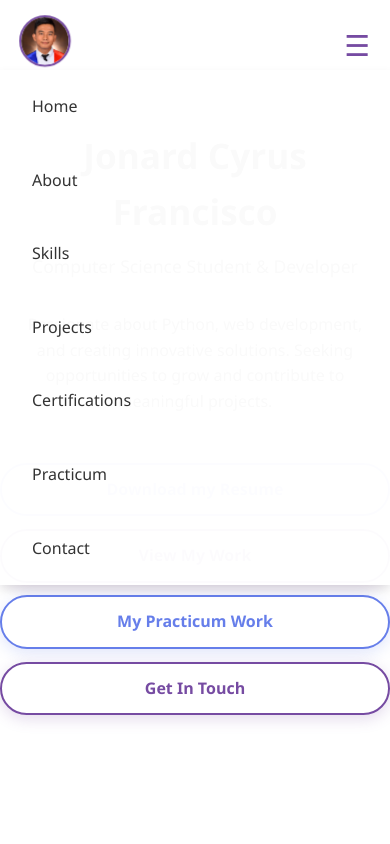
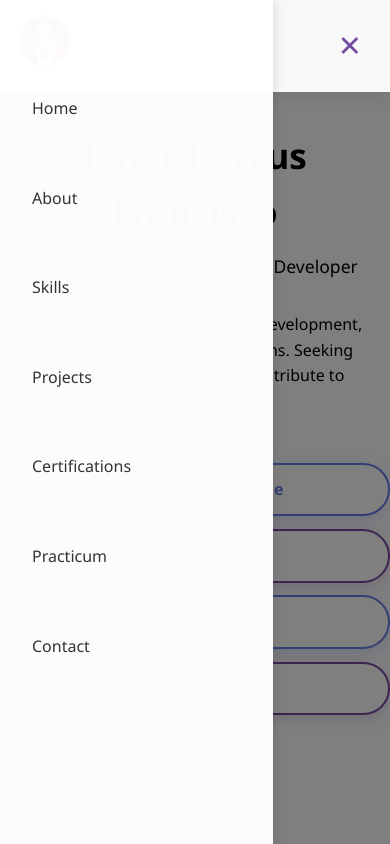
Before and after one commit to Jonard14/MyWebsitePortfolio, a plain HTML site: page index.html in a window 390 px wide. Both pictures are taken after a click on the button "Toggle menu". Shown: the top 844 px of the page. Drawn offline with Linux system fonts and the light colour scheme.

Commit message:
fix hamburger button

```diff
--- a/css/components.css
+++ b/css/components.css
@@ -1,4 +1,4 @@
-/* Mobile Menu Button */
+/* Mobile Menu Styles */
 .mobile-menu-btn {
   display: none;
   background: none;
@@ -6,34 +6,65 @@
   font-size: 1.8rem;
   cursor: pointer;
   color: #764ba2;
+  padding: 0.5rem;
 }
 
 @media (max-width: 768px) {
   .mobile-menu-btn {
     display: block;
+    z-index: 1001;
   }
 
   .nav-links {
-    display: none;
+    position: fixed;
+    top: 0;
+    left: -100%;
+    width: 70%;
+    height: 100vh;
+    background: rgba(255, 255, 255, 0.98);
     flex-direction: column;
-    position: absolute;
-    top: 70px;
-    left: 0;
-    width: 100%;
-    background: rgba(255, 255, 255, 0.98);
-    padding: 1rem 0;
-    box-shadow: 0 5px 10px rgba(0,0,0,0.1);
+    padding: 5rem 2rem;
+    transition: left 0.3s ease;
+    z-index: 1000;
+    box-shadow: 2px 0 10px rgba(0,0,0,0.1);
   }
 
   .nav-links.active {
-    display: flex;
+    left: 0;
   }
 
   .nav-links li {
-    padding: 0.5rem 2rem;
+    margin: 1rem 0;
   }
 }
 
+/* Overlay when menu is open */
+.menu-overlay {
+  display: none;
+  position: fixed;
+  top: 0;
+  left: 0;
+  width: 100%;
+  height: 100%;
+  background: rgba(0,0,0,0.5);
+  z-index: 999;
+}
+
+.menu-overlay.active {
+  display: block;
+}
+/* Better touch feedback */
+.btn, .project-card, .skill-card {
+  transition: transform 0.2s ease;
+}
+
+.btn:active, .project-card:active, .skill-card:active {
+  transform: scale(0.96);
+}
+
+.social-link:active {
+  transform: scale(0.9);
+}
 
 
 
--- a/index.html
+++ b/index.html
@@ -16,7 +16,7 @@
             <div class="logo">
                 <img src="img/profile.jpg" alt="Jonard Cyrus Francisco" class="profile-logo">
             </div>
-            <button class="mobile-menu-btn">☰</button>
+            <button class="mobile-menu-btn" aria-label="Toggle menu">☰</button>
             <ul class="nav-links">
                 <li><a href="index.html">Home</a></li>
                 <li><a href="#about">About</a></li>
--- a/js/main.js
+++ b/js/main.js
@@ -1,21 +1,36 @@
 // main.js
 
-// Mobile menu toggle
-const mobileMenuBtn = document.querySelector('.mobile-menu-btn');
+// Mobile menu functionality
+document.addEventListener('DOMContentLoaded', function() {
+  const menuBtn = document.querySelector('.mobile-menu-btn');
   const navLinks = document.querySelector('.nav-links');
+  const overlay = document.createElement('div');
+  overlay.className = 'menu-overlay';
+  document.body.appendChild(overlay);
 
-if (mobileMenuBtn && navLinks) {
-  mobileMenuBtn.addEventListener('click', () => {
+  if (menuBtn && navLinks) {
+    menuBtn.addEventListener('click', function() {
       navLinks.classList.toggle('active');
+      overlay.classList.toggle('active');
+      menuBtn.innerHTML = navLinks.classList.contains('active') ? '✕' : '☰';
+    });
+
+    overlay.addEventListener('click', function() {
+      navLinks.classList.remove('active');
+      overlay.classList.remove('active');
+      menuBtn.innerHTML = '☰';
     });
 
     // Close menu when clicking a link
     document.querySelectorAll('.nav-links a').forEach(link => {
-    link.addEventListener('click', () => {
+      link.addEventListener('click', function() {
         navLinks.classList.remove('active');
+        overlay.classList.remove('active');
+        menuBtn.innerHTML = '☰';
       });
     });
   }
+});
 
 
 // Smooth scrolling with offset
```
Lines whose indentation alone changed are shown as unchanged.
